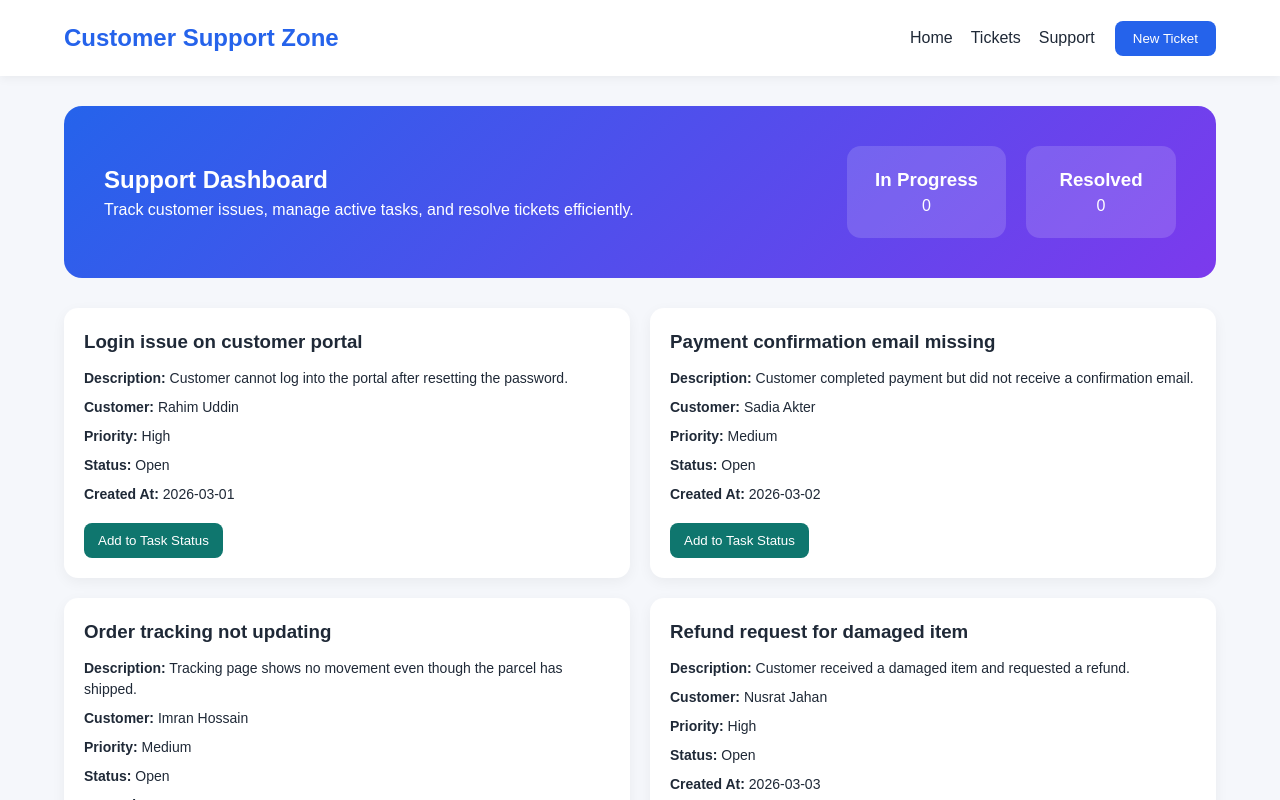
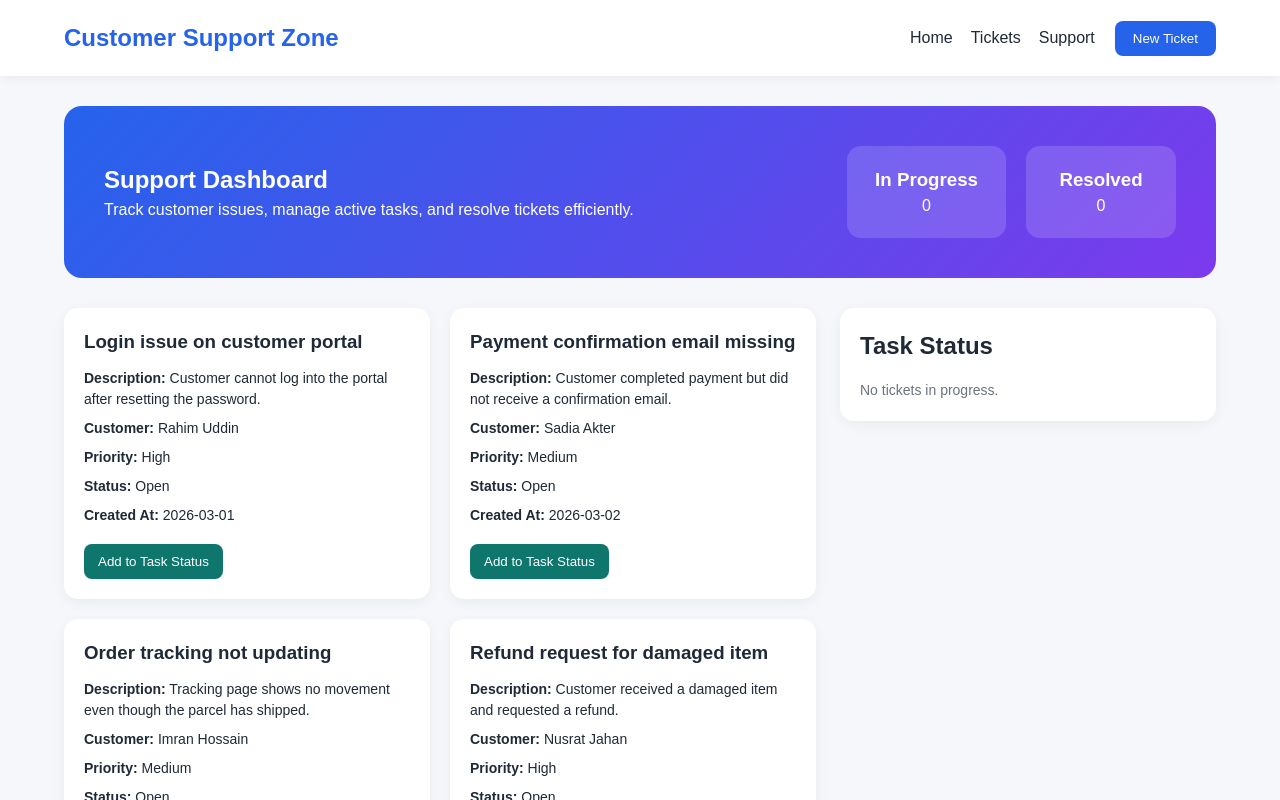
Before and after one commit to Tawseef-Taher-19/customer-support-zone, a React (Vite) app in the folder customer-support-zone/: page / in a window 1280 px wide. Shown: the top 800 px of the page. Built offline with nearby package versions, Linux system fonts and the light colour scheme.

Commit message:
implement task status section and ticket selection logic

```diff
--- a/customer-support-zone/src/App.jsx
+++ b/customer-support-zone/src/App.jsx
@@ -2,22 +2,40 @@ import { useState } from 'react'
 import Navbar from './components/Navbar'
 import Banner from './components/Banner'
 import TicketList from './components/TicketList'
+import TaskStatus from './components/TaskStatus'
 import Footer from './components/Footer'
 import ticketsData from './data/tickets'
 
 function App() {
   const [tickets] = useState(ticketsData)
+  const [inProgressTickets, setInProgressTickets] = useState([])
 
   const handleAddToProgress = (ticket) => {
+    const alreadyAdded = inProgressTickets.find((item) => item.id === ticket.id)
+
+    if (alreadyAdded) {
+      alert('This ticket is already being handled.')
+      return
+    }
+
+    setInProgressTickets([...inProgressTickets, ticket])
     alert(`${ticket.title} added to task status`)
   }
 
   return (
     <>
       <Navbar />
-      <Banner inProgressCount={0} resolvedCount={0} />
+      <Banner
+        inProgressCount={inProgressTickets.length}
+        resolvedCount={0}
+      />
       <main className="main-container">
-        <TicketList tickets={tickets} onAddToProgress={handleAddToProgress} />
+        <div className="left-section">
+          <TicketList tickets={tickets} onAddToProgress={handleAddToProgress} />
+        </div>
+        <div className="right-section">
+          <TaskStatus inProgressTickets={inProgressTickets} />
+        </div>
       </main>
       <Footer />
     </>
--- /dev/null
+++ b/customer-support-zone/src/components/TaskStatus.jsx
@@ -0,0 +1,20 @@
+function TaskStatus({ inProgressTickets }) {
+  return (
+    <div className="status-box">
+      <h2 className="section-title">Task Status</h2>
+
+      {inProgressTickets.length > 0 ? (
+        inProgressTickets.map((ticket) => (
+          <div key={ticket.id} className="task-item">
+            <p>{ticket.title}</p>
+            <button className="complete-btn">Complete</button>
+          </div>
+        ))
+      ) : (
+        <p className="empty-text">No tickets in progress.</p>
+      )}
+    </div>
+  )
+}
+
+export default TaskStatus
--- a/customer-support-zone/src/index.css
+++ b/customer-support-zone/src/index.css
@@ -122,3 +122,48 @@ button {
   padding: 10px 14px;
   border-radius: 8px;
 }
+
+.main-container {
+  display: grid;
+  grid-template-columns: 2fr 1fr;
+  gap: 24px;
+  padding: 0 5% 40px;
+}
+
+.status-box {
+  background: #ffffff;
+  padding: 20px;
+  border-radius: 14px;
+  box-shadow: 0 4px 14px rgba(0, 0, 0, 0.05);
+}
+
+.section-title {
+  margin-bottom: 16px;
+  font-size: 24px;
+  font-weight: bold;
+}
+
+.task-item {
+  display: flex;
+  justify-content: space-between;
+  align-items: center;
+  gap: 12px;
+  padding: 12px 0;
+  border-bottom: 1px solid #e5e7eb;
+}
+
+.task-item:last-child {
+  border-bottom: none;
+}
+
+.complete-btn {
+  background: #16a34a;
+  color: white;
+  padding: 8px 14px;
+  border-radius: 8px;
+}
+
+.empty-text {
+  color: #6b7280;
+  font-size: 14px;
+}
```
